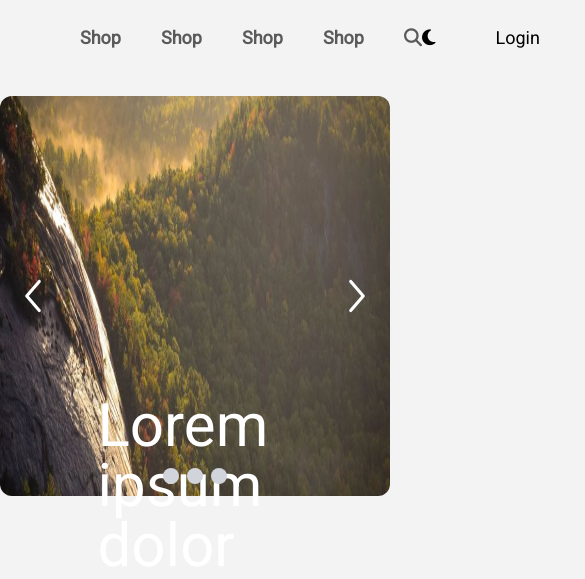
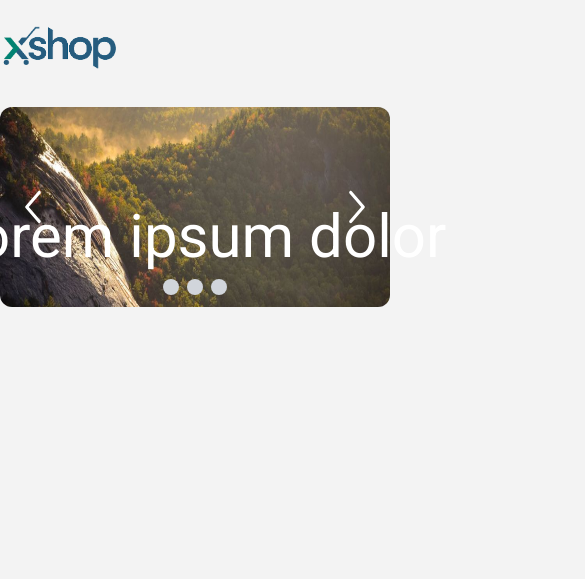
Before and after one commit to truongtvph19876/Neumorphism, a website: page src/index.html in a window 390 px wide. Shown: the top 579 px of the page, 585 px wide, since content can reach past the window. Drawn offline with Linux system fonts and the light colour scheme.

Commit message:
xu li animation

```diff
--- a/src/index.html
+++ b/src/index.html
@@ -5,7 +5,8 @@
   <meta charset="UTF-8">
   <meta http-equiv="X-UA-Compatible" content="IE=edge">
   <meta name="viewport" content="width=device-width, initial-scale=1.0">
-  <title>Document</title>
+  <title>Xshop</title>
+  <link rel="shortcut icon" href="images/logo-mini.png" type="image/x-icon">
   <link rel="preconnect" href="https://fonts.googleapis.com">
   <link rel="preconnect" href="https://fonts.gstatic.com" crossorigin>
   <link href="https://fonts.googleapis.com/css2?family=Roboto:wght@100;400&display=swap" rel="stylesheet">
@@ -15,13 +16,13 @@
 </head>
 
 <body>
-  <div id="wrapper" class="container mx-auto">
+  <div id="wrapper" class="container mx-auto duration-500 ease">
     <header class="flex justify-between py-6">
-      <section class="flex gap-20 md:gap-40 lg:gap-56">
+      <section class="flex gap-2 md:gap-10 lg:gap-56 antialiased">
         <section class="cursor-pointer">
-          <img class="" srcset="images/logo.png 3x" alt="">
+          <img class="visible" srcset="images/logo.png 3x" alt="">
         </section>
-        <ul class="flex items-center gap-10 text-lg text-[#5a5a5a] font-bold">
+        <ul class="hidden md:flex items-center gap-5 lg:gap-10 text-lg text-[#5a5a5a] font-bold">
           <li><a class="hover:text-black duration-500" href="#!">Shop</a></li>
           <li><a class="hover:text-black duration-500" href="#!">Shop</a></li>
           <li><a class="hover:text-black duration-500" href="#!">Shop</a></li>
@@ -29,19 +30,19 @@
           <li><a class="hover:text-black duration-500" href="#!"><i class="fa-solid fa-magnifying-glass"></i></a></li>
         </ul>
       </section>
-      <ul class="flex items-center gap-10 text-lg">
+      <ul class="hidden md:flex items-center gap-0 lg:gap-10 text-lg">
         <li><a class="" href="#!"><i class="fa-solid fa-moon"></i></a></li>
-        <li><a class="px-5 py-2  hover:text-black" href="#!">Login</a></li>
-        <li><a class="px-5 py-2 bg-black rounded-3xl text-white hover:opacity-80 duration-200" href="#!">Register</a>
+        <li><a class="px-5 py-2 hover:text-black" href="#!">Login</a></li>
+        <li><a class="px-5 py-2 bg-black  rounded-3xl text-white hover:opacity-80 duration-200" href="#!">Register</a>
         </li>
       </ul>
     </header>
 
 
     <!-- slide  -->
-    <div class="relative w-screen-lg h-[400px] mt-5">
+    <div class="relative w-screen-lg h-[200px] md:h-[350px] lg:h-[400px] mt-3 lg:mt-5">
       <!-- info slide -->
-      <p class="absolute left-1/2 top-3/4 translate-x-[-50%] text-white text-6xl">Lorem ipsum dolor</p>
+      <p class="absolute left-1/2 bottom-10 translate-x-[-50%] text-white text-6xl whitespace-nowrap">Lorem ipsum dolor</p>
       <!-- end info slide -->
       <!-- dot slide -->
       <div class="absolute left-1/2 bottom-3 translate-x-[-50%] flex gap-2">
@@ -66,10 +67,10 @@
       </a>
       <!-- end button next and prev -->
       <!-- end dot slide -->
-      <img class="w-full h-full select-none touch-none rounded-xl overflow-hidden"  draggable="false" src="images/slide.jpg" alt="">
+      <img class="w-full h-full select-none touch-none rounded-xl overflow-hidden" draggable="false"
+        src="images/slide.jpg" alt="">
     </div>
     <!-- end slide -->
   </div>
 </body>
-
 </html>
--- a/src/style.css
+++ b/src/style.css
@@ -6,6 +6,8 @@
     body {
         background-color: #f3f3f3;
         font-family: 'Roboto', sans-serif;
+        transition: all 300ms linear;
+        scroll-behavior: smooth;
     }
     img {
         -webkit-user-drag: none;
```
Also changed, not shown: dist/output.css, src/images/logo-mini.png (added).
